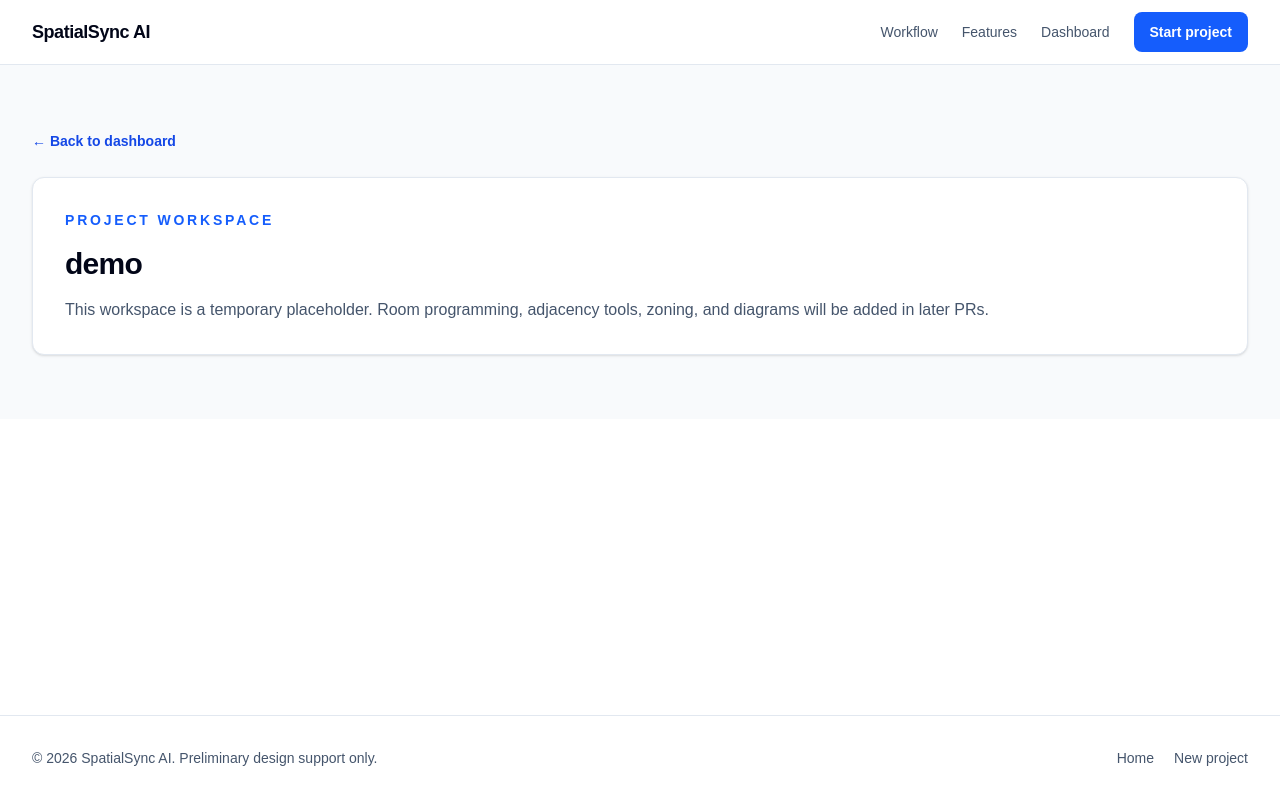
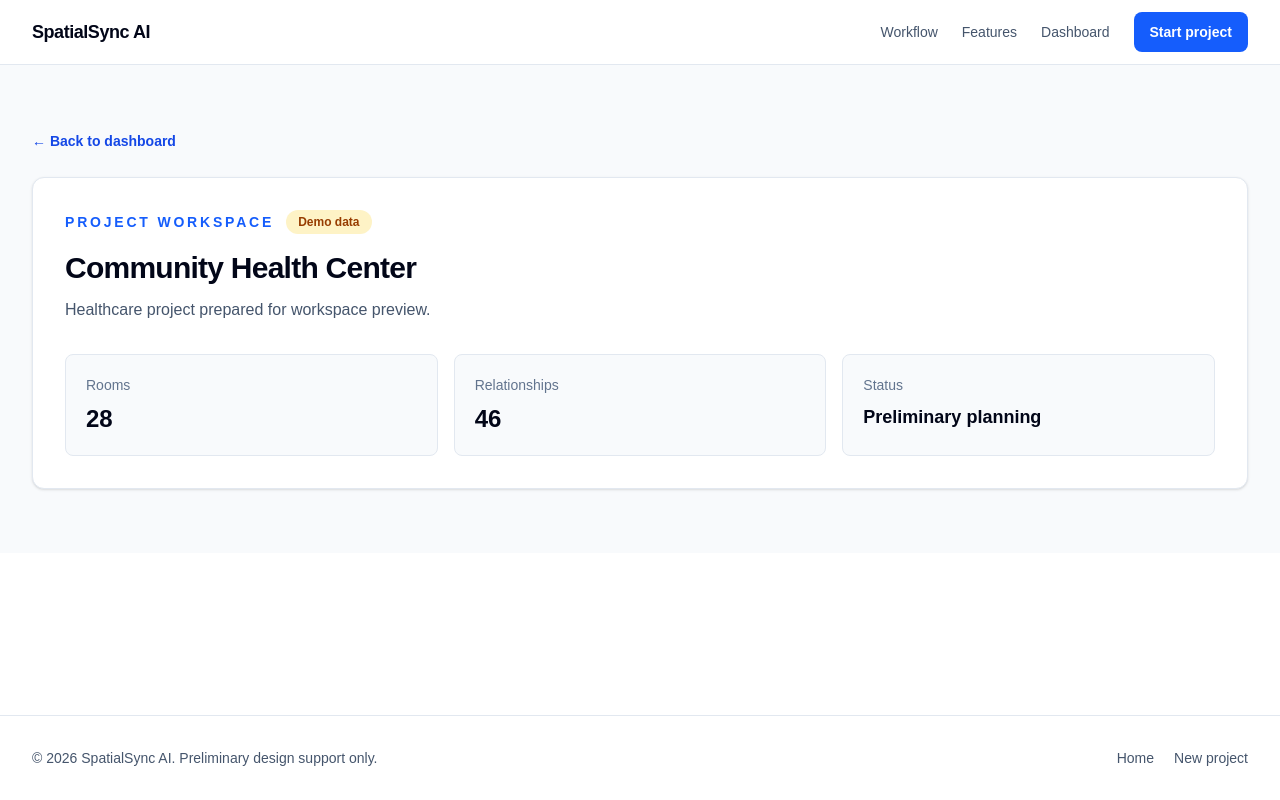
Before and after one commit to jsf-closa/SpatialSyncAI, a Next.js app: page /projects/demo in a window 1280 px wide. Built offline with nearby package versions, Linux system fonts and the light colour scheme.

Commit message:
feat: add demo project navigation

```diff
--- a/app/dashboard/page.tsx
+++ b/app/dashboard/page.tsx
@@ -5,7 +5,7 @@ import { ProjectCard } from "@/components/project-card";
 
 const placeholderProjects = [
   {
-    id: "demo-health-center",
+    id: "demo",
     name: "Community Health Center",
     buildingType: "Healthcare",
     updatedAt: "Demo project",
--- a/app/projects/[id]/page.tsx
+++ b/app/projects/[id]/page.tsx
@@ -7,10 +7,19 @@ type ProjectWorkspacePageProps = {
   }>;
 };
 
+const demoProject = {
+  name: "Community Health Center",
+  buildingType: "Healthcare",
+  rooms: 28,
+  relationships: 46,
+  status: "Preliminary planning",
+};
+
 export default async function ProjectWorkspacePage({
   params,
 }: ProjectWorkspacePageProps) {
   const { id } = await params;
+  const isDemo = id === "demo";
 
   return (
     <main className="bg-slate-50">
@@ -23,18 +32,57 @@ export default async function ProjectWorkspacePage({
         </Link>
 
         <section className="mt-6 rounded-xl border border-slate-200 bg-white p-8 shadow-sm">
-          <p className="text-sm font-semibold uppercase tracking-[0.2em] text-blue-600">
-            Project workspace
+          <div className="flex flex-wrap items-center gap-3">
+            <p className="text-sm font-semibold uppercase tracking-[0.2em] text-blue-600">
+              Project workspace
+            </p>
+
+            {isDemo && (
+              <span className="rounded-full bg-amber-100 px-3 py-1 text-xs font-semibold text-amber-800">
+                Demo data
+              </span>
+            )}
+          </div>
+
+          <h1 className="mt-4 text-3xl font-bold tracking-tight text-slate-950">
+            {isDemo ? demoProject.name : id}
+          </h1>
+
+          <p className="mt-3 text-slate-600">
+            {isDemo
+              ? `${demoProject.buildingType} project prepared for workspace preview.`
+              : "This workspace is a temporary placeholder for project data."}
           </p>
 
-          <h1 className="mt-4 text-3xl font-bold tracking-tight text-slate-950">
-            {id}
-          </h1>
+          {isDemo ? (
+            <div className="mt-8 grid gap-4 sm:grid-cols-3">
+              <div className="rounded-lg border border-slate-200 bg-slate-50 p-5">
+                <p className="text-sm text-slate-500">Rooms</p>
+                <p className="mt-2 text-2xl font-bold text-slate-950">
+                  {demoProject.rooms}
+                </p>
+              </div>
 
-          <p className="mt-4 text-slate-600">
-            This workspace is a temporary placeholder. Room programming,
-            adjacency tools, zoning, and diagrams will be added in later PRs.
-          </p>
+              <div className="rounded-lg border border-slate-200 bg-slate-50 p-5">
+                <p className="text-sm text-slate-500">Relationships</p>
+                <p className="mt-2 text-2xl font-bold text-slate-950">
+                  {demoProject.relationships}
+                </p>
+              </div>
+
+              <div className="rounded-lg border border-slate-200 bg-slate-50 p-5">
+                <p className="text-sm text-slate-500">Status</p>
+                <p className="mt-2 text-lg font-semibold text-slate-950">
+                  {demoProject.status}
+                </p>
+              </div>
+            </div>
+          ) : (
+            <div className="mt-8 rounded-lg border border-dashed border-slate-300 p-8 text-center text-slate-500">
+              Room programming, adjacency tools, zoning, and diagrams will be
+              added in later PRs.
+            </div>
+          )}
         </section>
       </Container>
     </main>
```
